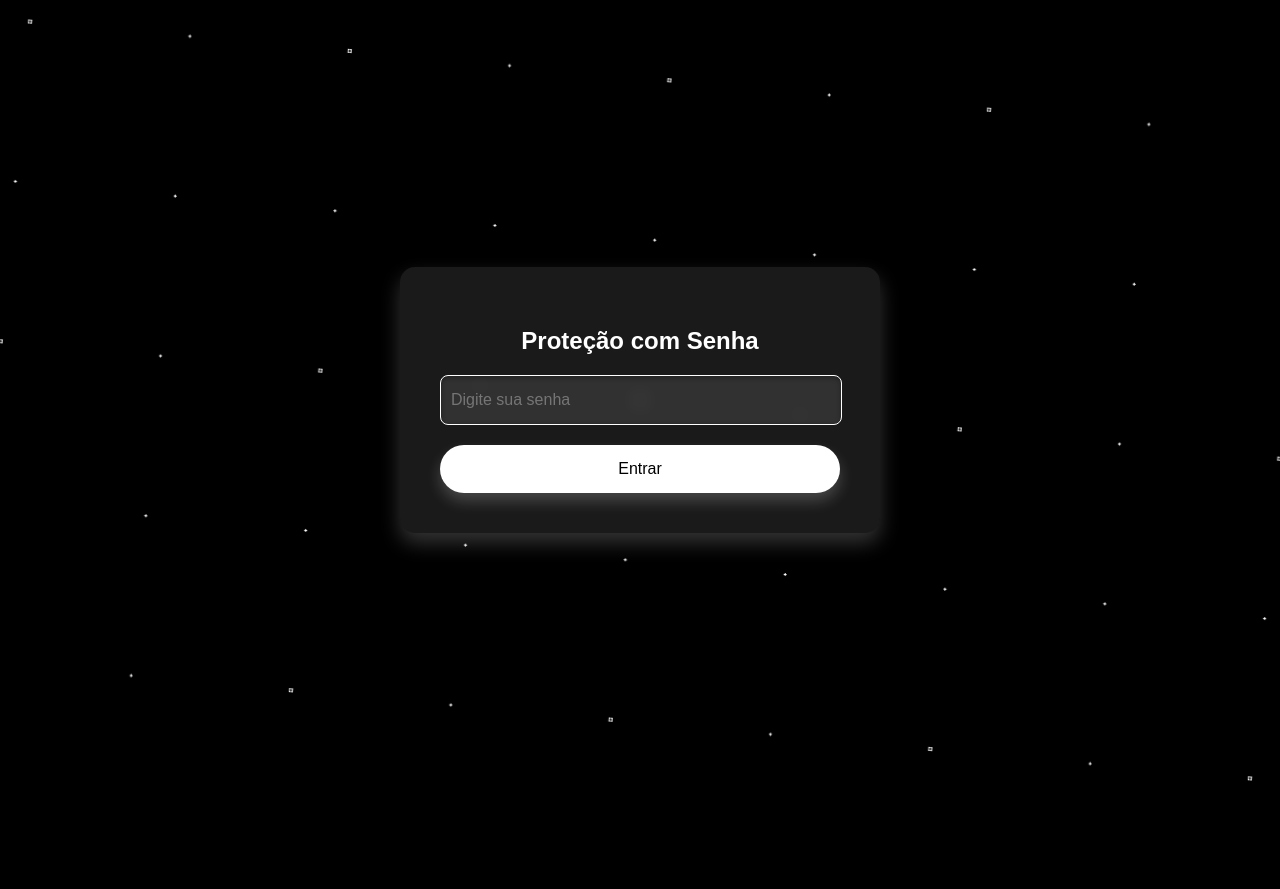
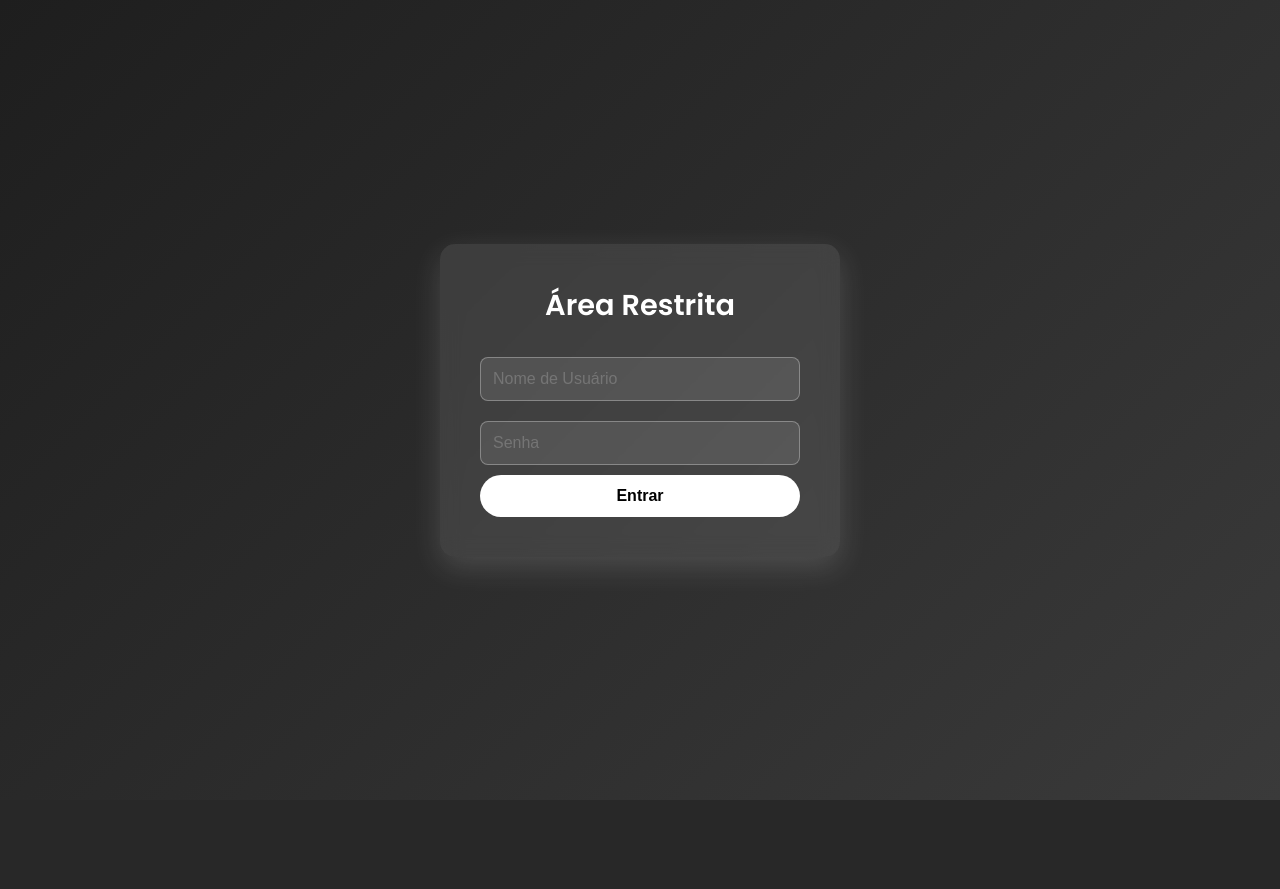
Before and after one commit to MuriloIankoskiYoshimura/YoshimuraVende, a PHP site: page /dashboard.php in a window 1280 px wide; the page is wider, and only the part inside the window is pictured. After the commit the page ends 800 px from the top of that part, so only its background shows below. Run offline with PHP 8.4, Linux system fonts and the light colour scheme.

Commit message:
atualização na parte de permição do dashboard

```diff
--- a/dashboard.php
+++ b/dashboard.php
@@ -1,150 +1,129 @@
 <?php
+session_start();
+
+// Definição de usuário e senha corretos
+$usuario_correto = "admin";
+$senha_correta = "welson123";
+
 if (!isset($_SESSION['logged_in'])) {
     if ($_SERVER['REQUEST_METHOD'] == 'POST') {
-        $senha = $_POST['senha'];
-        $senha_correta = "welson123";
-        if ($senha == $senha_correta) {
+        $usuario = trim($_POST['usuario']);
+        $senha = trim($_POST['senha']);
+
+        if ($usuario === $usuario_correto && $senha === $senha_correta) {
             $_SESSION['logged_in'] = true;
+            header("Location: index.php"); // Redireciona após o login bem-sucedido
+            exit();
         } else {
-            $erro = "Senha incorreta!";
+            $erro = "Usuário ou senha incorretos!";
         }
     }
 
     if (!isset($_SESSION['logged_in'])) {
-        // Formulário para inserção da senha
+        // Formulário de login
         echo '
         <!DOCTYPE html>
         <html lang="pt-br">
         <head>
             <meta charset="UTF-8">
             <meta name="viewport" content="width=device-width, initial-scale=1.0">
-            <title>Proteção com Senha</title>
+            <title>Login Seguro</title>
             <style>
+                @import url("https://fonts.googleapis.com/css2?family=Poppins:wght@300;400;600&display=swap");
+
+                * {
+                    box-sizing: border-box;
+                    margin: 0;
+                    padding: 0;
+                }
+
                 body {
                     font-family: "Poppins", sans-serif;
-                    margin: 0;
                     height: 100vh;
                     display: flex;
                     justify-content: center;
                     align-items: center;
-                    overflow: hidden;
-                    background: #000;
+                    background: linear-gradient(135deg, #1e1e1e, #3a3a3a);
                     color: #fff;
                 }
 
-                /* Fundo com animação surreal em preto e branco */
-                body::before {
-                    content: "";
-                    position: absolute;
-                    top: 0;
-                    left: 0;
-                    width: 100%;
-                    height: 100%;
-                    background: radial-gradient(circle, #ffffff 1%, transparent 1%) center/150px 150px,
-                                radial-gradient(circle, #ffffff 1%, transparent 1%) center/300px 300px;
-                    background-blend-mode: difference;
-                    animation: bg-animation 8s infinite linear alternate;
-                    z-index: -1;
-                }
-
-                @keyframes bg-animation {
-                    0% { transform: scale(1); }
-                    50% { transform: scale(1.2) rotate(15deg); }
-                    100% { transform: scale(1); }
-                }
-
                 .login-container {
-                    position: relative;
                     background: rgba(255, 255, 255, 0.1);
                     padding: 40px;
                     border-radius: 15px;
-                    box-shadow: 0px 10px 20px rgba(255, 255, 255, 0.2);
+                    box-shadow: 0px 10px 30px rgba(255, 255, 255, 0.15);
+                    text-align: center;
+                    backdrop-filter: blur(10px);
                     width: 100%;
                     max-width: 400px;
-                    text-align: center;
-                    backdrop-filter: blur(10px);
-                    transition: transform 0.3s ease-in-out;
+                    animation: fadeIn 0.5s ease-in-out;
                 }
 
-                .login-container:hover {
-                    transform: translateY(-10px);
+                @keyframes fadeIn {
+                    from { opacity: 0; transform: translateY(-20px); }
+                    to { opacity: 1; transform: translateY(0); }
                 }
 
                 h2 {
-                    color: #fff;
+                    font-size: 1.8rem;
                     margin-bottom: 20px;
-                    font-weight: bold;
+                    font-weight: 600;
                 }
 
-                input[type="password"] {
-                    width: calc(100% - 20px);
-                    padding: 15px 10px;
-                    margin-bottom: 20px;
+                input {
+                    width: 100%;
+                    padding: 12px;
+                    margin: 10px 0;
                     border-radius: 8px;
-                    border: 1px solid #fff;
+                    border: 1px solid rgba(255, 255, 255, 0.3);
                     font-size: 1rem;
                     background: rgba(255, 255, 255, 0.1);
                     color: #fff;
-                    box-shadow: inset 0px 2px 5px rgba(0, 0, 0, 0.3);
-                    transition: all 0.3s ease;
+                    transition: 0.3s ease;
                 }
 
-                input[type="password"]:focus {
-                    box-shadow: 0px 0px 8px 2px rgba(255, 255, 255, 0.5);
+                input:focus {
+                    border-color: #fff;
                     outline: none;
-                    border-color: #fff;
                     background: rgba(255, 255, 255, 0.2);
                 }
 
                 button {
-                    background-color: #fff;
+                    width: 100%;
+                    padding: 12px;
+                    border-radius: 50px;
+                    border: none;
+                    cursor: pointer;
+                    font-size: 1rem;
+                    font-weight: bold;
+                    background: #fff;
                     color: #000;
-                    padding: 15px 20px;
-                    border: none;
-                    border-radius: 50px;
-                    cursor: pointer;
-                    width: 100%;
-                    font-size: 1rem;
-                    transition: background-color 0.3s ease, transform 0.2s ease;
-                    box-shadow: 0px 8px 15px rgba(255, 255, 255, 0.2);
+                    transition: all 0.3s ease;
                 }
 
                 button:hover {
-                    background-color: #ccc;
+                    background: #ccc;
                     transform: translateY(-3px);
                     box-shadow: 0px 12px 20px rgba(255, 255, 255, 0.3);
                 }
 
                 .error {
-                    color: #e60000;
+                    background: rgba(255, 0, 0, 0.2);
+                    color: #ff4d4d;
+                    padding: 10px;
                     margin-bottom: 15px;
+                    border-radius: 8px;
                     font-weight: bold;
-                    background-color: rgba(255, 0, 0, 0.1);
-                    padding: 10px;
-                    border-radius: 8px;
-                }
-
-                @media (max-width: 480px) {
-                    .login-container {
-                        padding: 20px;
-                    }
-
-                    h2 {
-                        font-size: 1.5rem;
-                    }
-
-                    input[type="password"], button {
-                        padding: 10px;
-                    }
                 }
             </style>
         </head>
         <body>
             <div class="login-container">
-                <h2>Proteção com Senha</h2>
+                <h2>Área Restrita</h2>
                 '. (isset($erro) ? "<div class='error'>$erro</div>" : "") .'
                 <form method="post">
-                    <input type="password" name="senha" placeholder="Digite sua senha" required>
+                    <input type="text" name="usuario" placeholder="Nome de Usuário" required>
+                    <input type="password" name="senha" placeholder="Senha" required>
                     <button type="submit">Entrar</button>
                 </form>
             </div>
```
